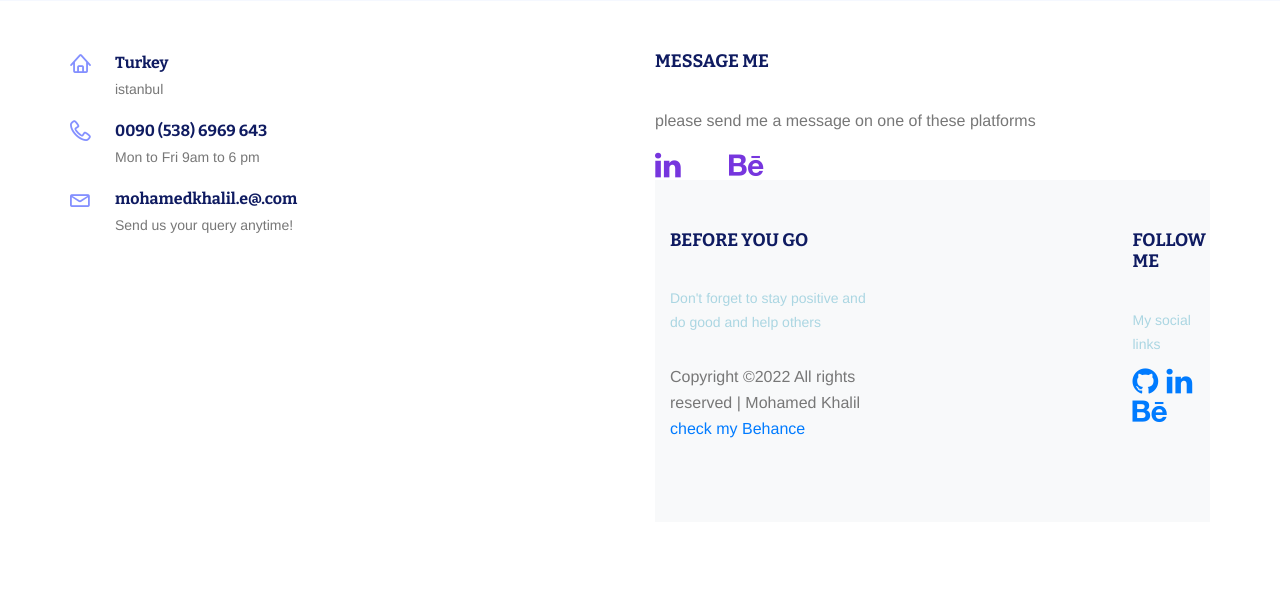
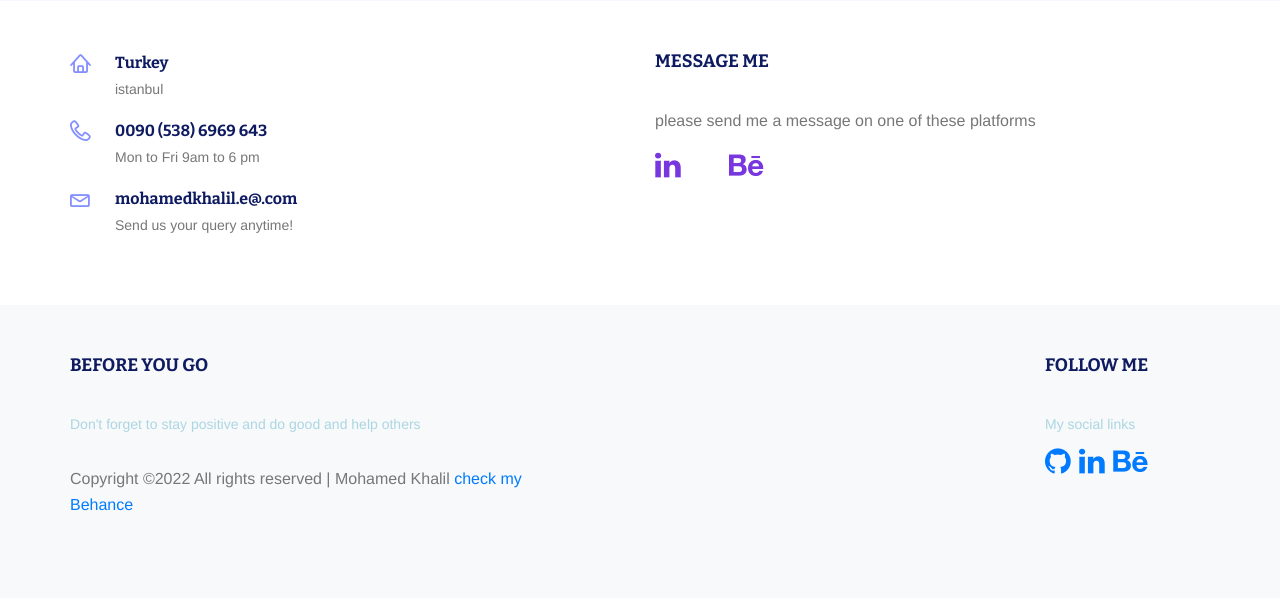
Before and after one commit to mohamedkhalil-dev/MKhalil-dev-portfolio, a Flask app: page /contact in a window 1280 px wide. Shown: the part 429-1027 px from the top of the page. Before the commit the page ends 867 px from the top, so only its background shows below. Run offline with Flask 3, Linux system fonts and the light colour scheme; some libraries are stand-ins or nearby versions; some web fonts are replaced.

Commit message:
contact page fix

```diff
--- a/templates/contact.html
+++ b/templates/contact.html
@@ -31,7 +31,8 @@
 <!--================Home Banner Area =================-->
 <section class="banner_area">
     <div class="banner_inner d-flex align-items-center">
-            	<div class="overlay bg-parallax" data-stellar-ratio="0.9" data-stellar-vertical-offset="0" data-background=""></div>
+        <div class="overlay bg-parallax" data-stellar-ratio="0.9" data-stellar-vertical-offset="0"
+             data-background=""></div>
         <div class="container">
             <div class="banner_content text-center">
                 <h2>CONTACT US</h2>
@@ -57,7 +58,7 @@
         <!--                    data-mlat="40.701083"-->
         <!--                    data-mlon="-74.1522848">-->
         <!--                </div>-->
-                <div class="row">
+        <e class="row">
             <div class="col-lg-6">
                 <div class="contact_info">
                     <div class="info_item">
@@ -83,9 +84,15 @@
                 </div>
                 <p>please send me a message on one of these platforms</p>
                 <div class="social_links">
-        						<a style="padding-right:20px; color:#7736de" href="https://www.linkedin.com/in/mohamedkhalilhelmy/" target="_blank"><i class="fa fa-linkedin"></i></a>
-        						<a style="padding:20px; color:#7736de" href="https://www.behance.net/mohamedkhalil2" target="_blank"><i class="fa fa-behance"></i></a>
+                    <a style="padding-right:20px; color:#7736de" href="https://www.linkedin.com/in/mohamedkhalilhelmy/"
+                       target="_blank"><i class="fa fa-linkedin"></i></a>
+                    <a style="padding:20px; color:#7736de" href="https://www.behance.net/mohamedkhalil2"
+                       target="_blank"><i class="fa fa-behance"></i></a>
                 </div>
+            </div>
+</section>
+
+
 <!--================Contact Area =================-->
 
 <!--================Footer Area =================-->
@@ -125,8 +132,6 @@
 <!--================End Contact Success and Error message Area =================-->
 
 
-
-
 <!-- Optional JavaScript -->
 <!-- jQuery first, then Popper.js, then Bootstrap JS -->
 <script src="static/js/jquery-3.2.1.min.js"></script>
```
Lines whose indentation alone changed are shown as unchanged.
